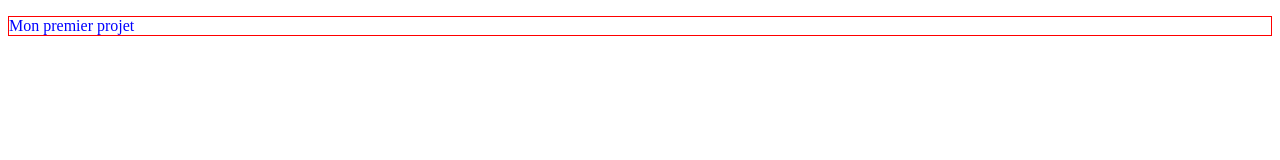
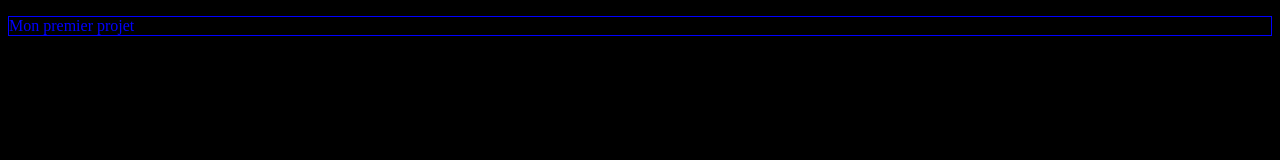
Before and after one commit to Brechoire/Git_activite, a plain HTML site: page index.html in a window 1280 px wide. Drawn offline with Linux system fonts and the light colour scheme.

Commit message:
Modification de la couleur de la borde, et ajout fond blanc dans le body

```diff
--- a/style.css
+++ b/style.css
@@ -1,4 +1,8 @@
 p{
   color: blue;
-  border: 1px solid red;
+  border: 1px solid blue;
 }
+
+body{
+  background: #000;
+}
```
